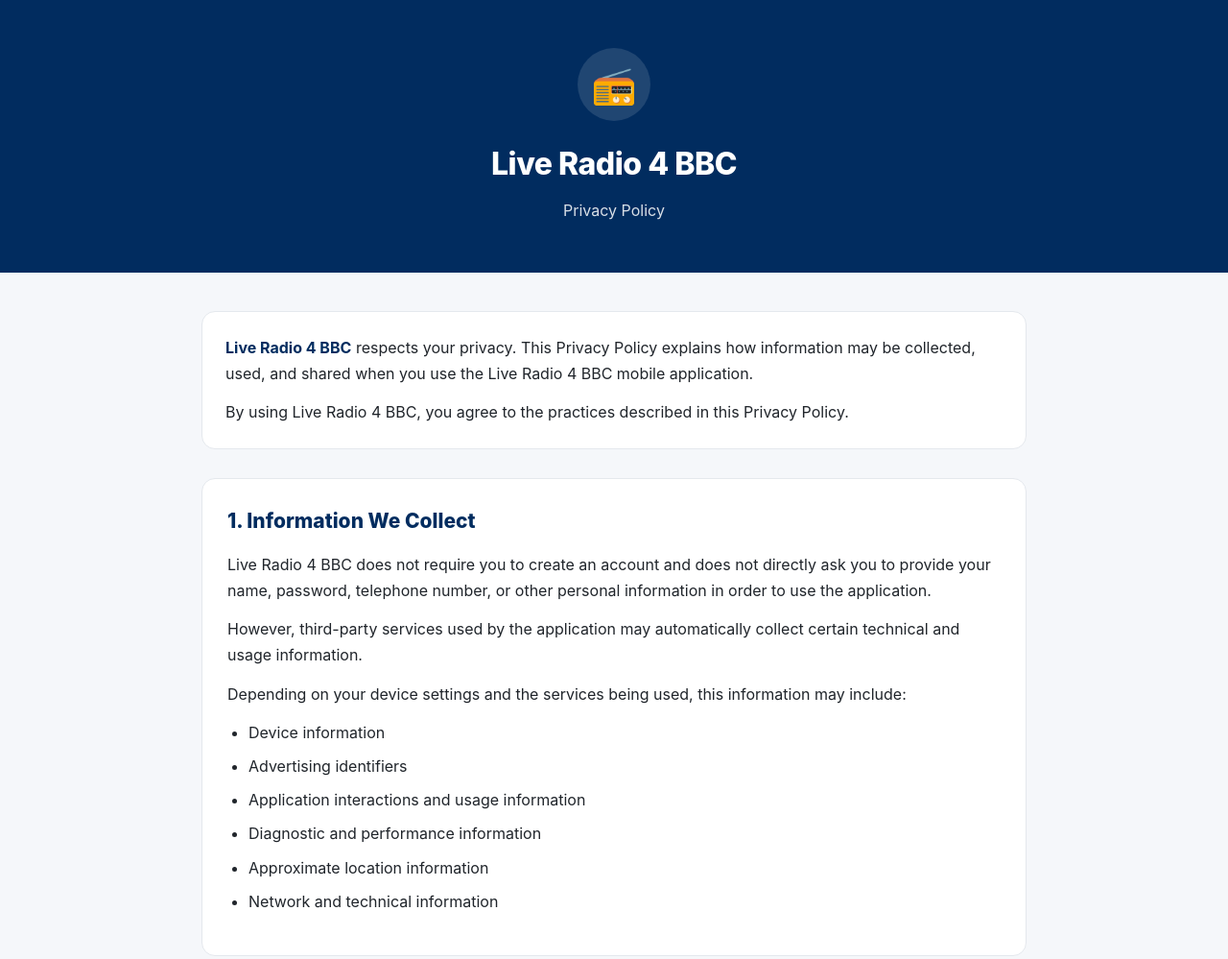
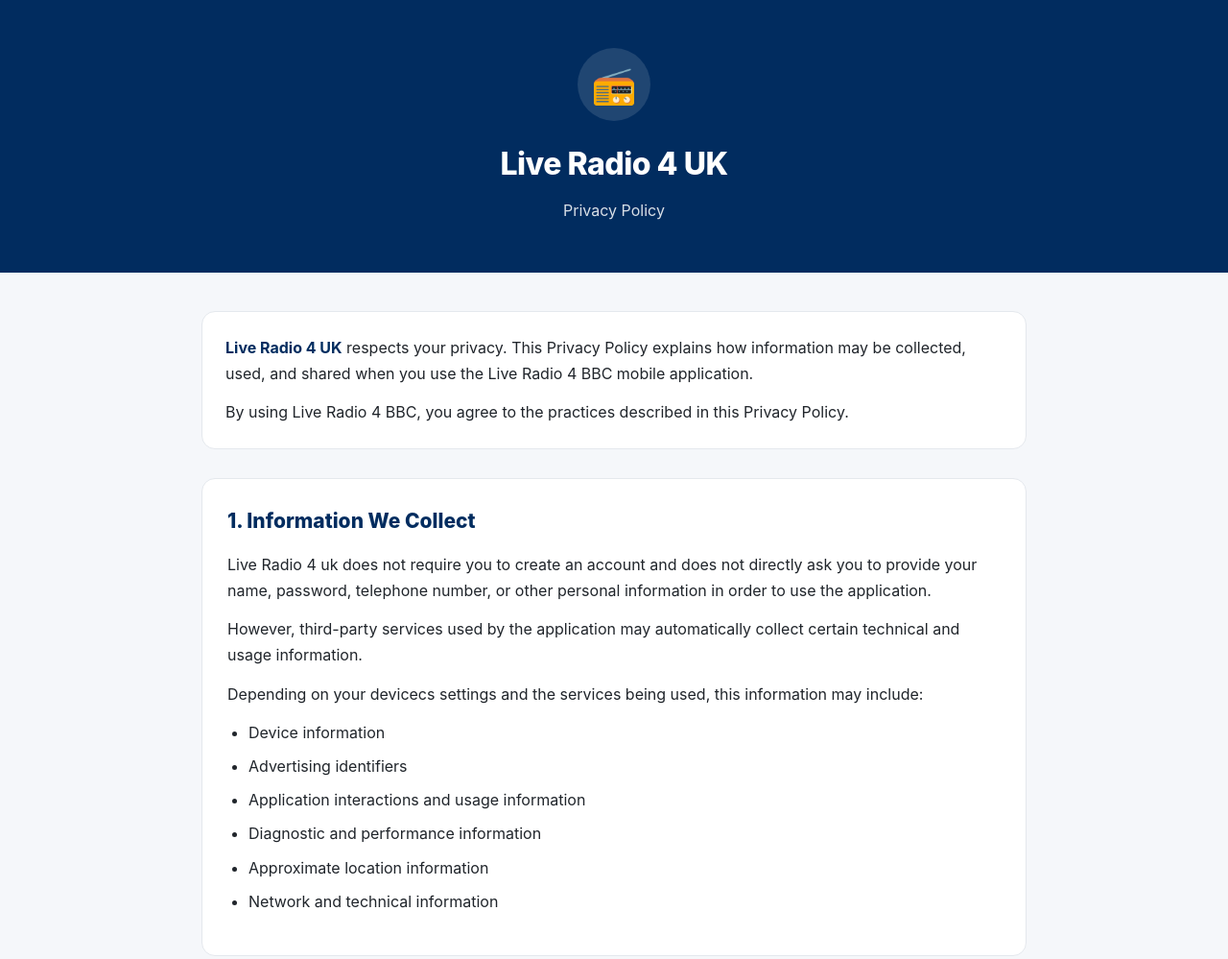
Before and after one commit to Abuoro9/live-radio-4-bbc-privacy-policy, a plain HTML site: page index.html in a window 1280 px wide. Shown: the top 999 px of the page at 96% size. Drawn offline with Linux system fonts and the light colour scheme.

Commit message:
Update Privacy Policy references from BBC to UK

```diff
--- a/index.html
+++ b/index.html
@@ -13,7 +13,7 @@
     content="Privacy Policy for Live Radio 4 BBC"
   >
 
-  <title>Privacy Policy - Live Radio 4 BBC</title>
+  <title>Privacy Policy - Live Radio 4 UK</title>
 
   <style>
     * {
@@ -181,7 +181,7 @@
       📻
     </div>
 
-    <h1>Live Radio 4 BBC</h1>
+    <h1>Live Radio 4 UK</h1>
 
     <p>Privacy Policy</p>
 
@@ -199,7 +199,7 @@
     <div class="intro">
 
       <p>
-        <strong>Live Radio 4 BBC</strong> respects your privacy.
+        <strong>Live Radio 4 UK</strong> respects your privacy.
         This Privacy Policy explains how information may be collected,
         used, and shared when you use the Live Radio 4 BBC mobile
         application.
@@ -220,7 +220,7 @@
       <h2>1. Information We Collect</h2>
 
       <p>
-        Live Radio 4 BBC does not require you to create an account
+        Live Radio 4 uk does not require you to create an account
         and does not directly ask you to provide your name, password,
         telephone number, or other personal information in order to
         use the application.
@@ -232,7 +232,7 @@
       </p>
 
       <p>
-        Depending on your device settings and the services being used,
+        Depending on your devicecs settings and the services being used,
         this information may include:
       </p>
 
@@ -255,7 +255,7 @@
       <h2>2. Advertising</h2>
 
       <p>
-        Live Radio 4 BBC uses Google AdMob to display advertisements
+        Live Radio 4 UK uses Google AdMob to display advertisements
         within the application.
       </p>
 
@@ -315,7 +315,7 @@
       <h2>4. Firebase Analytics</h2>
 
       <p>
-        Live Radio 4 BBC uses Firebase Analytics to understand how
+        Live Radio 4 UK uses Firebase Analytics to understand how
         users interact with the application and to help improve its
         performance, reliability, and features.
       </p>
@@ -341,7 +341,7 @@
       <h2>5. Audio Streaming</h2>
 
       <p>
-        Live Radio 4 BBC connects to external audio streaming servers
+        Live Radio 4 UK connects to external audio streaming servers
         to provide live radio playback.
       </p>
 
@@ -366,7 +366,7 @@
       <h2>6. Background Audio</h2>
 
       <p>
-        Live Radio 4 BBC supports background audio playback so that
+        Live Radio 4 UK supports background audio playback so that
         the live radio stream can continue playing when the application
         is minimized, when another application is being used, or when
         the device screen is locked.
@@ -569,7 +569,7 @@
       <p>
         If you have questions, concerns, or requests regarding this
         Privacy Policy or the handling of information associated with
-        Live Radio 4 BBC, you can contact us using the contact
+        Live Radio 4 UK, you can contact us using the contact
         information provided on our Google Play Store listing.
       </p>
 
@@ -598,7 +598,7 @@
   <footer class="footer">
 
     <p>
-      <strong>Live Radio 4 BBC</strong>
+      <strong>Live Radio 4 UK</strong>
     </p>
 
     <p>
```
